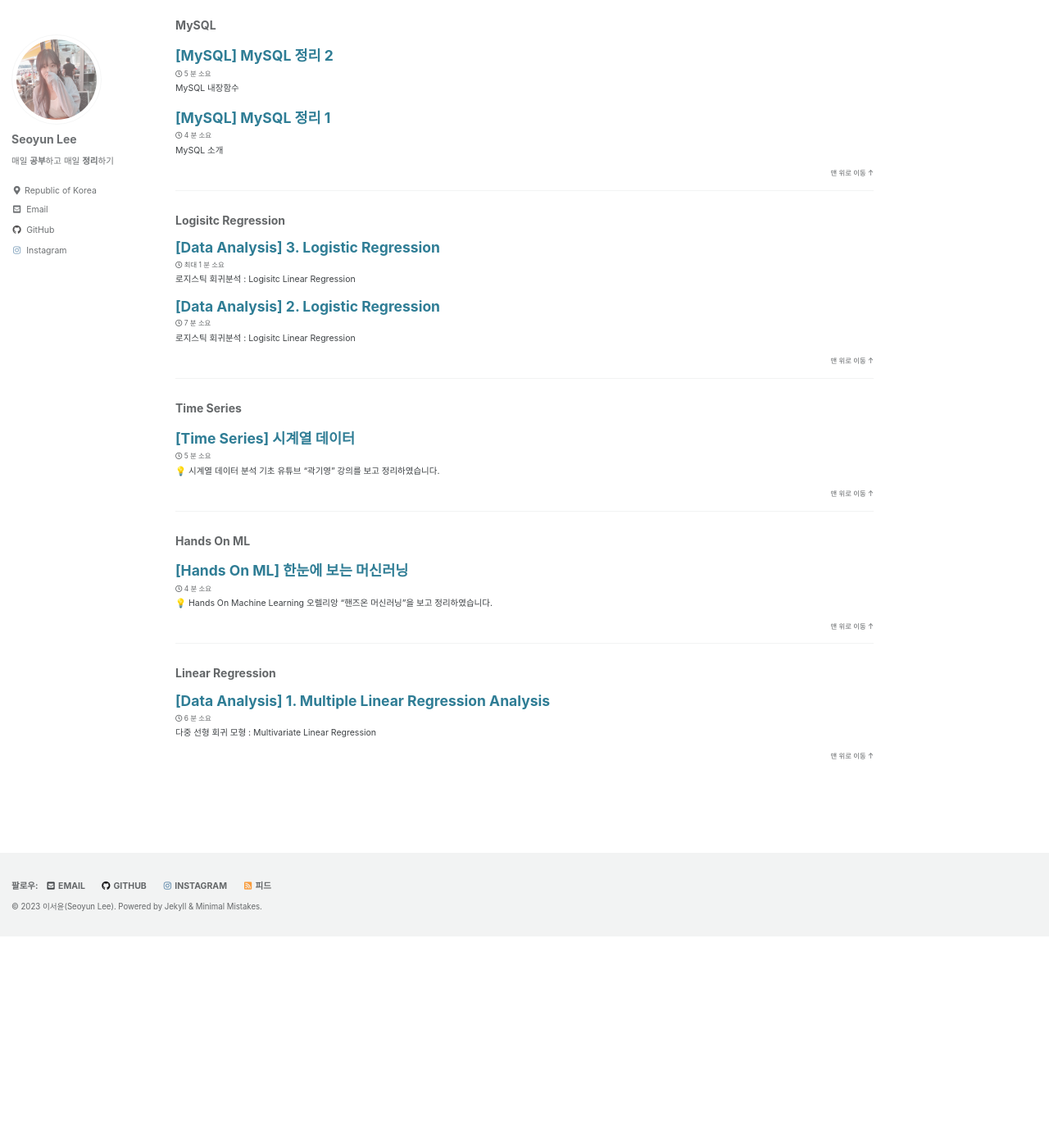
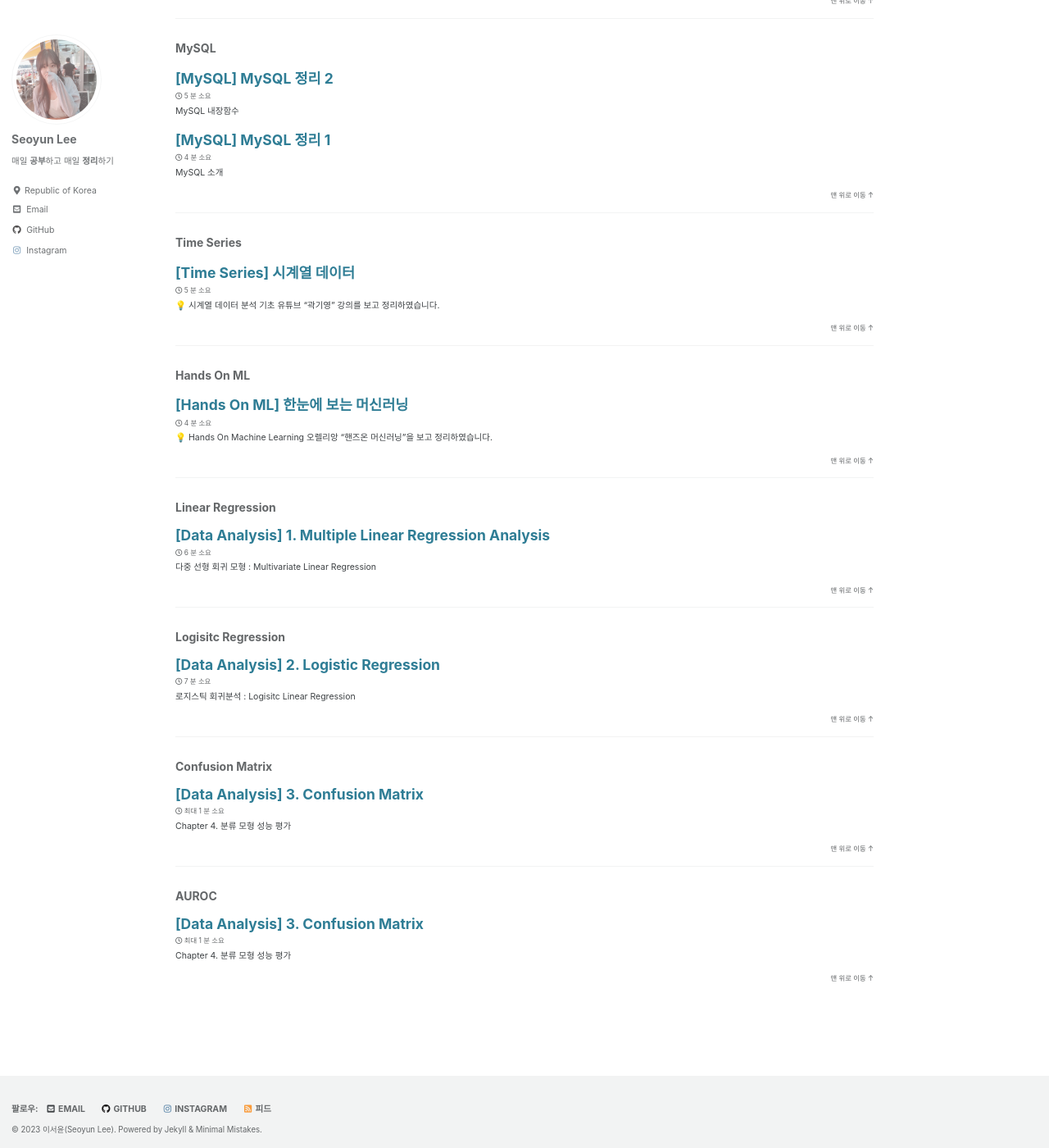
Before and after one commit to seoyun2/seoyun2.github.io, a Jekyll site: the page built from _pages/category-archive.md, in a window 1280 px wide and 1400 px high, scrolled down 1379 px. Shown: the whole window at 82% size. Built offline with Jekyll 4.4.1, drawn with Linux system fonts in a browser that asks for light colours; cached includes are drawn as plain includes; before the commit the page ends 2521 px from its top, so only the background shows below that; some of the changed text lies outside the part shown.

Commit message:
Update 2023-01-05-auroc.md

```diff
--- a/_posts/2023-01-05-auroc.md
+++ b/_posts/2023-01-05-auroc.md
@@ -1,11 +1,12 @@
 ---
-title: "[Data Analysis] 3. Logistic Regression"
+title: "[Data Analysis] 3. Confusion Matrix"
 categories:
   - Data Analysis
-  - Logisitc Regression
+  - Confusion Matrix
+  - AUROC
 tags:
   - Data Analysis
-  - Logisitc Regression
+  - Confusion Matrix
 toc: true
 toc_sticky: true
 toc_label: "On This Page"
@@ -13,4 +14,27 @@
 use_math: true
 ---
 
-# 로지스틱 회귀분석 : Logisitc Linear Regression
+# Chapter 4. 분류 모형 성능 평가
+
+**학습 데이터에 대해서 100% 정확한 모형을 만들면 좋은 것인가?**
+
+![1](https://user-images.githubusercontent.com/86525868/210730175-68aa4e12-2088-4b6d-bc8b-90f2ca2c5fd5.png)
+
+Training data에 대해서 빨간색 경계면은 완벽하게 분류하고 있지만 파란색 경계면은 다소 오분류된 것을 볼 수 있음 → 빨간 경계면이 파란 경계면 보다 좋은가?
+
+**NO!**
+
+![2](https://user-images.githubusercontent.com/86525868/210730184-06baaf93-4e33-42d9-a9cf-ff23b3c3c978.png)
+
+모델이 학습 데이터에 존재하는 **노이즈(컨트롤 불가능한 변동성)**까지 외우게 되어 새로운 데이터에 적용할 경우 예측 성능이 저하되는 과적합(Overfitting) 발생 → Training data, Validation data, Test data에 존재하는 노이즈가 다르기 때문 !
+
+
+
+**data를 나눠서 사용하는 이유**
+
+: 분류, 회귀문제를 풀 수 있는 다양한 알고리즘이 존재하고 어떤 알고리즘은 최적의 하이퍼파라미터 설정이 필요함 → **validation set 사용**
+
+: 주어진 문제를 해결하기 위한 최적의 방법론을 선택하기 위해 개별 모델을 **동등한 조건**에서 평가할 필요가 있음 → **test set 사용**
+
+* **검증 데이터** : 다양한 파라미터 조합 중 최적의 파라미터를 찾는 데 주로 사용
+* **테스트 데이터** : 여러 기계학습 알고리즘 중 최적의 알고리즘을 찾는데 주로 사용
```
